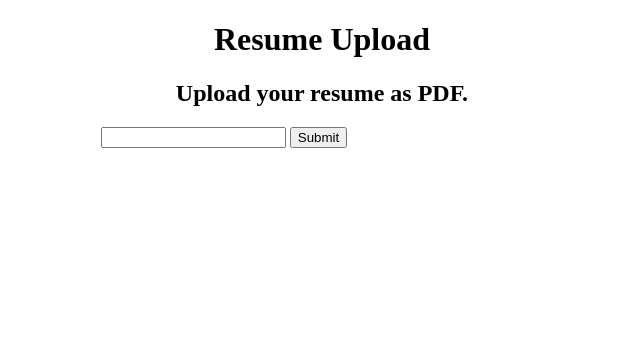
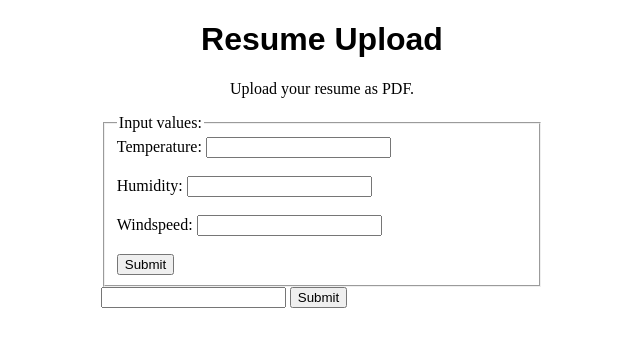
Before and after one commit to florachen0014/ResumeSurvivor, a Python web app: template templates/index.html in a window 1280 px wide. Shown: the top 347 px of the page, without its empty margins (318-958 px from the left). Run offline with Jinja, Linux system fonts and the light colour scheme; the template is opened without the code that fills it, so the values that code supplies are empty, except form fields; form fields are guessed from the names that the template uses.

Commit message:
Testing input

```diff
--- a/app.py
+++ b/app.py
@@ -44,6 +44,9 @@
 
 @app.route('/', methods=['GET', 'POST'])
 def upload_file():
+    temperature = request.form['temperature']
+    humidity = request.form['humidity']
+    windspeed = request.form['windspeed']
     form = UploadForm()
     if form.validate_on_submit():
         filename = documents.save(form.document.data)
--- a/templates/index.html
+++ b/templates/index.html
@@ -15,9 +15,23 @@
 	</title>
 </head>
 <body>
-<h1><center>Resume Upload</center></h1>
-<h2><center>Upload your resume as PDF.</center></h2>
+<h1 style="font-family:arial;"><center>Resume Upload</center></h1>
+<p style="font-family:arial;"><center>Upload your resume as PDF.</center></p>
 <form method="POST" enctype="multipart/form-data">
+    <fieldset>
+        <legend>Input values:</legend>
+        Temperature:
+        <input name="temperature" type="number" required>
+        <br>
+        <br> Humidity:
+        <input name="humidity" type="number" required>
+        <br>
+        <br> Windspeed:
+        <input name="windspeed" type="number" required>
+        <br>
+        <br>
+        <input type="submit">
+    </fieldset>
     {{ form.hidden_tag() }}
     {{ form.document }}
     {% for error in form.document.errors %}
@@ -32,7 +46,7 @@
 <h2>{{filename}} </h2>
 
 	{{html}}
-    {{out}}
+    <!-- {{out}} -->
 <br>
 <a href="/return-files/{{value}}" target="blank"><button class='btn btn-default'>Download</button></a>
 
```
